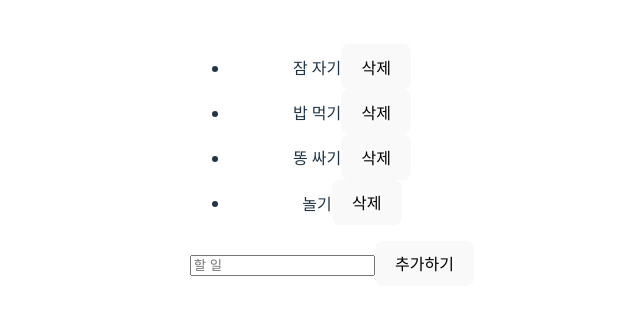
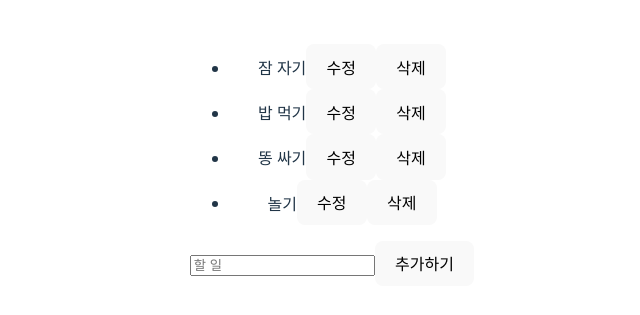
Before and after one commit to ThePott/NXRBootCamp-lecturenote-todo-list, a React (Vite) app: page / in a window 1280 px wide. Shown: the part 243-558 px from the top of the page, without its empty margins (308-948 px from the left). Built offline with nearby package versions, Linux system fonts and the light colour scheme.

Commit message:
📝 Doc(readme): describe limitation of singleton state management

```diff
--- a/src/components/Todo.jsx
+++ b/src/components/Todo.jsx
@@ -15,6 +15,7 @@ const Todo = ({ todoId, todoContent }) => {
   return (
     <li>
       {todoContent}
+      <button onClick={() => {}}>수정</button>
       <button onClick={deleteCurrentTodo}>삭제</button>
     </li>
   )
--- a/src/hooks.jsx
+++ b/src/hooks.jsx
@@ -8,8 +8,8 @@ const StateProvider = ({ children }) => {
     const [todoArray, setTodoArray] = useState(dummyData)
     console.log("---- todoArray changed:", todoArray)
 
-
     return (
+        // LIMITAION: You need to add new context for new state
         <StateSetterContext.Provider value={setTodoArray}>
             <StateValueContext.Provider value={todoArray}>
                 {children}
```
Also changed, not shown: 1 other file (tests, documents, lock files or other folders).
